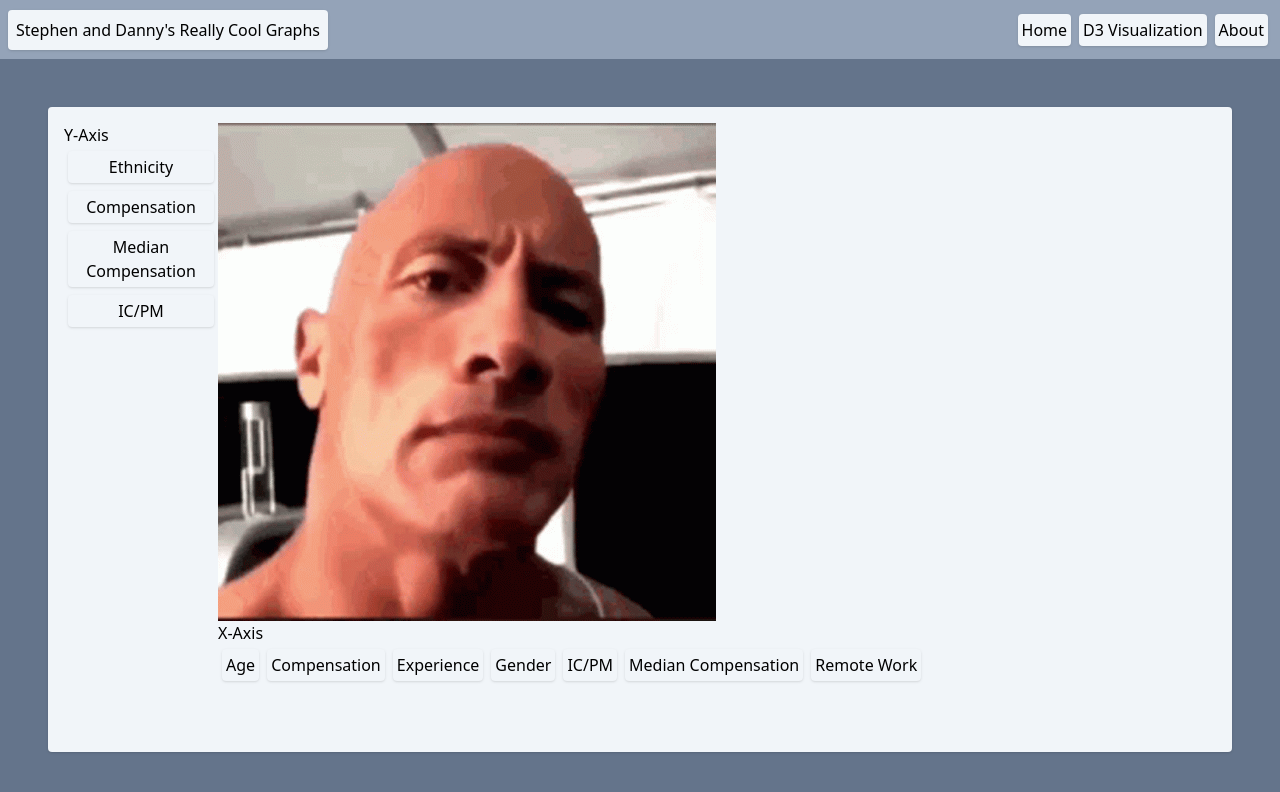
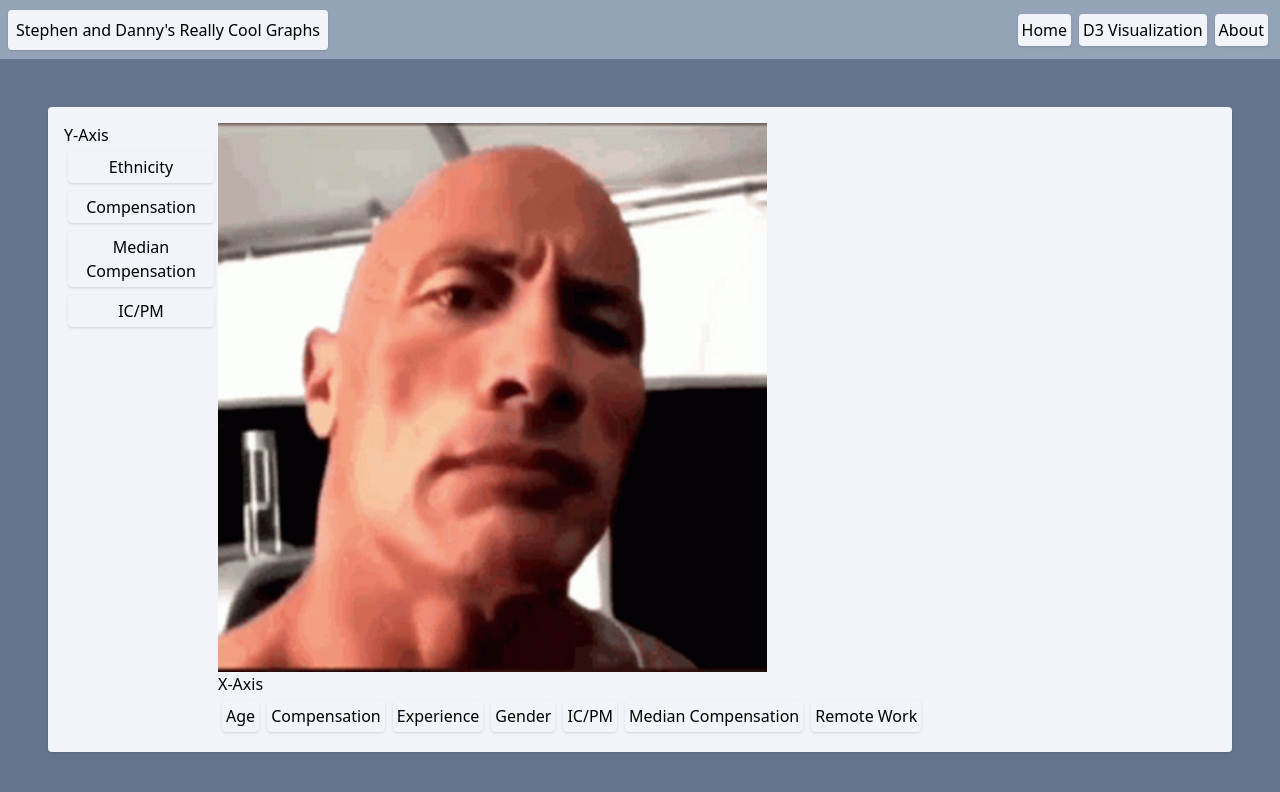
Before and after one commit to swolf-clemson/developer-visualization, a React (Create React App) app: page /info in a window 1280 px wide. Shown: the top 792 px of the page. Built offline with nearby package versions, Linux system fonts and the light colour scheme.

Commit message:
Way better

```diff
--- a/src/App.js
+++ b/src/App.js
@@ -6,7 +6,7 @@ function App() {
   return (
     <ProvideUIContext>
       <div className="App">
-        <div className="w-screen h-screen flex flex-col">
+        <div className="w-screen h-screen flex grow-0 flex-col">
           <div className="h-16 bg-slate-400 justify-center content-center flex flex-row">
             <div className="w-full h-full flex items-center justify-start">
               <p className="text-center bg-slate-100 rounded shadow p-2 m-2">
--- a/src/components/info.js
+++ b/src/components/info.js
@@ -53,7 +53,13 @@ function StaticDemo() {
       </div>
 
       <div className="flex grow flex-col h-full w-full">
-        <img src={activeVisualization} className="object-contain max-h-fit max-w-fit shrink" alt="no" />
+        <div className="flex h-full">
+          <img
+            src={activeVisualization}
+            className="object-contain max-h-fit max-w-fit shrink"
+            alt="no"
+          />
+        </div>
 
         <div className="w-full h-50">
           <p>X-Axis</p>
```
